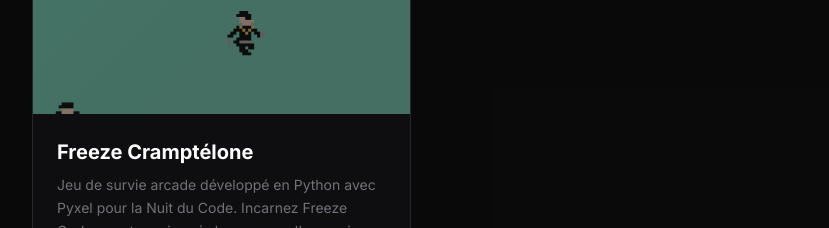
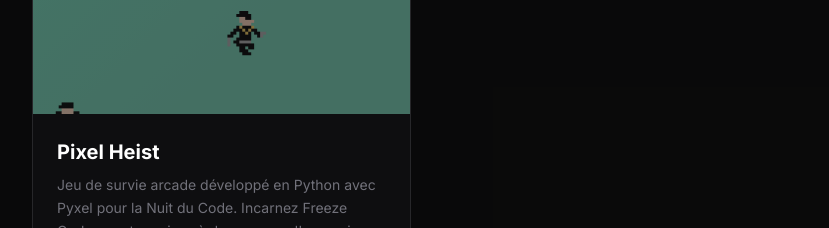
Before and after one commit to JRMi27/portfolio, a React (Vite) app: page / in a window 1280 px wide. Shown: the part 4740-4968 px from the top of the page, without its empty margins (16-845 px from the left). Built offline with nearby package versions, Linux system fonts and the light colour scheme.

Commit message:
refactor: rename NDC project to Pixel Heist

```diff
--- a/src/i18n/en.js
+++ b/src/i18n/en.js
@@ -106,7 +106,7 @@ const en = {
       },
       {
         num: '04',
-        title: 'Freeze Cramptélone',
+        title: 'Pixel Heist',
         description: "Arcade survival game built with Python and Pyxel for Nuit du Code. Play as Freeze Corleone and survive increasingly difficult enemy waves — three enemy types, power-up system and wave progression.",
         tags: ['Python', 'Pyxel'],
         image: '/images/ndc.png',
--- a/src/i18n/fr.js
+++ b/src/i18n/fr.js
@@ -106,7 +106,7 @@ const fr = {
       },
       {
         num: '04',
-        title: 'Freeze Cramptélone',
+        title: 'Pixel Heist',
         description: "Jeu de survie arcade développé en Python avec Pyxel pour la Nuit du Code. Incarnez Freeze Corleone et survivez à des vagues d'ennemis croissantes — trois types d'ennemis, système de power-ups et progression par vagues.",
         tags: ['Python', 'Pyxel'],
         image: '/images/ndc.png',
```
Also changed, not shown: 2 other files (tests, documents, lock files or other folders).
